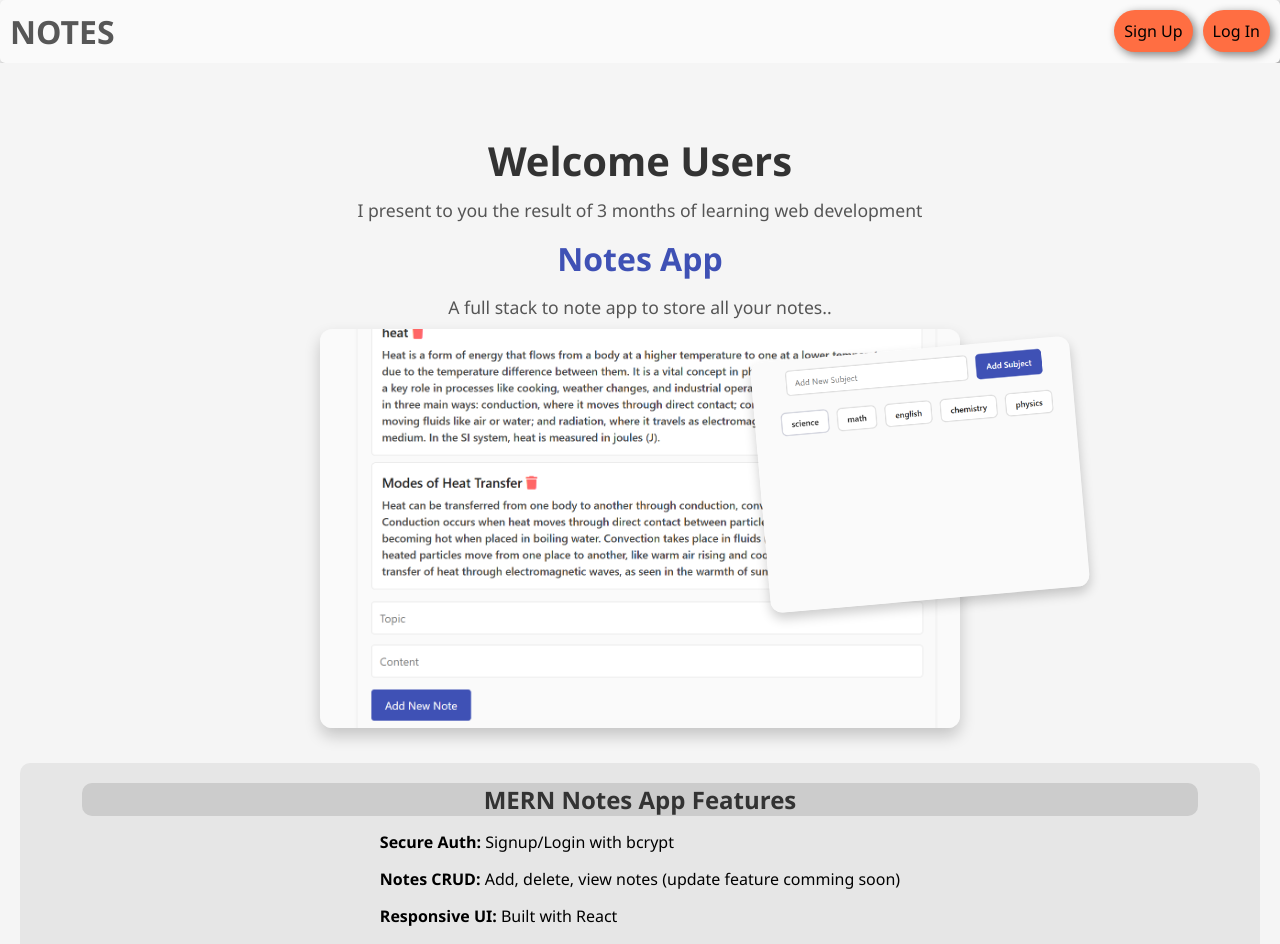
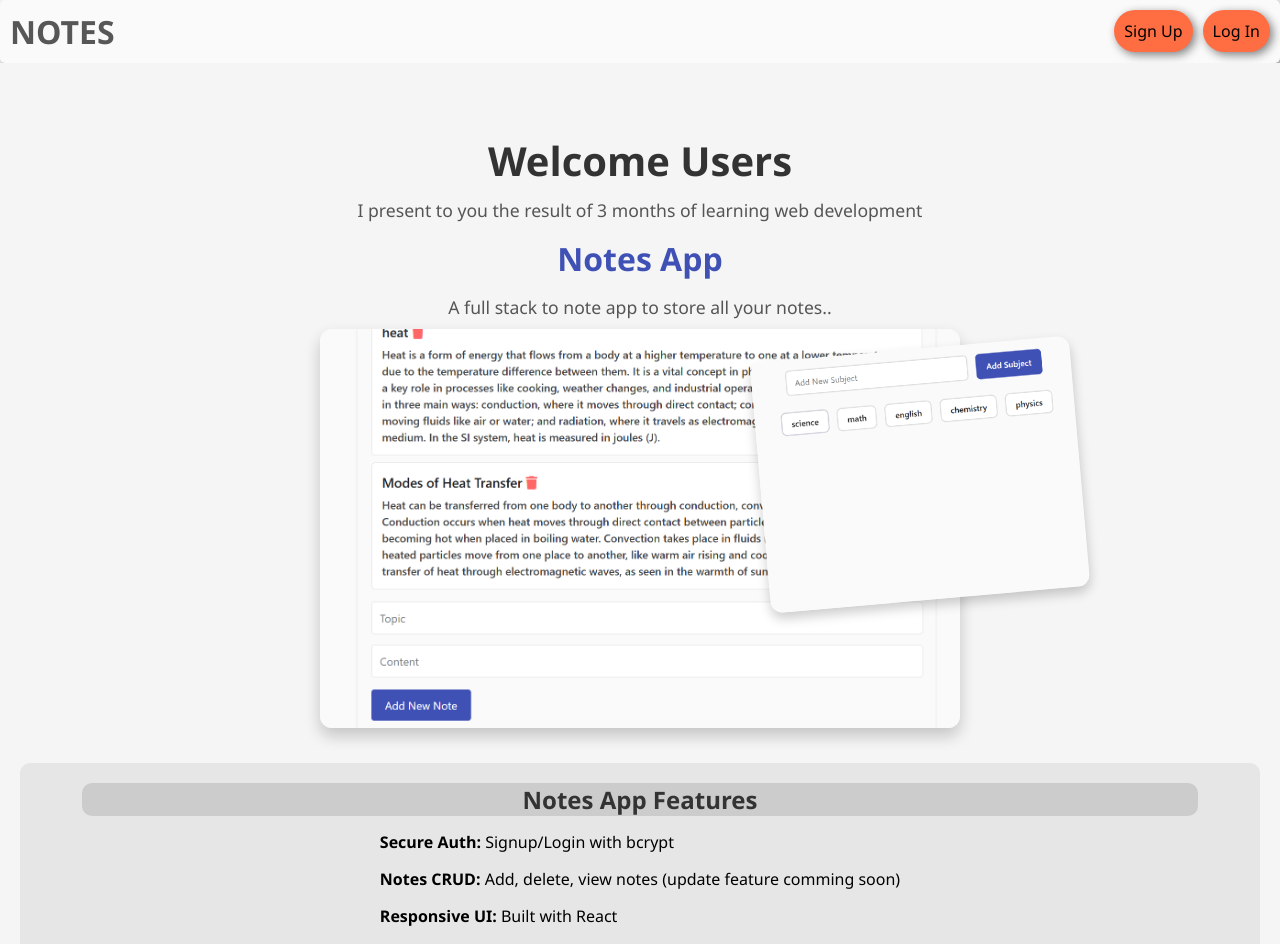
Before and after one commit to rojan-basnet/NoteApp, a React (Vite) app in the folder frontend/: page / in a window 1280 px wide. Shown: the top 944 px of the page. Built offline with nearby package versions, Linux system fonts and the light colour scheme.

Commit message:
minor change

```diff
--- a/frontend/src/pages/homePage.jsx
+++ b/frontend/src/pages/homePage.jsx
@@ -24,7 +24,7 @@ const HomePage = () => {
         <img src={mainImg} alt="Main image" />
       </div>
       <div className='featuresTable'>
-        <h1>MERN Notes App Features </h1>
+        <h1>Notes App Features </h1>
         <ul>
           <li> <b>Secure Auth:</b>  Signup/Login with bcrypt</li>
           <li> <b>Notes CRUD:</b> Add, delete, view notes (update feature comming soon) </li>
```
